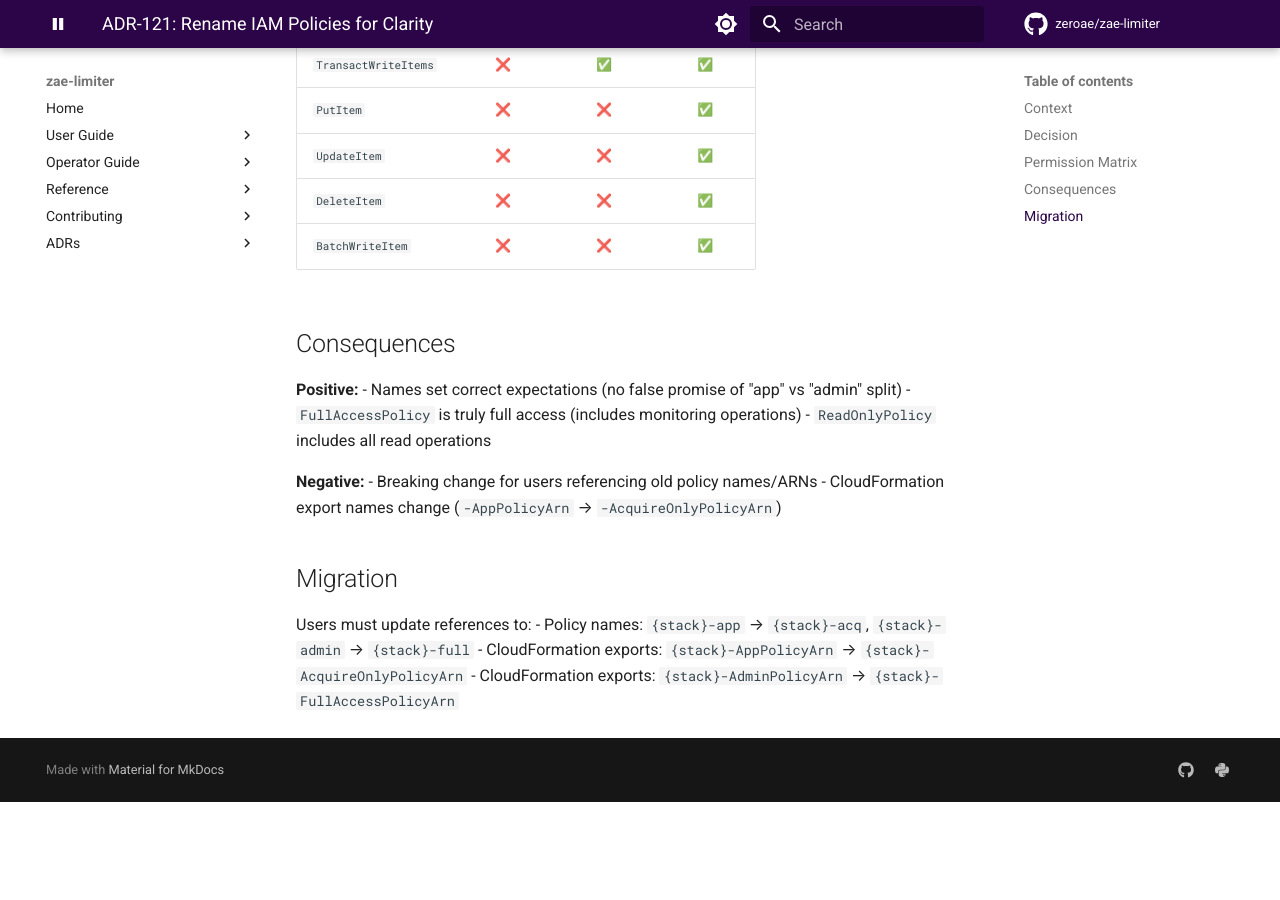
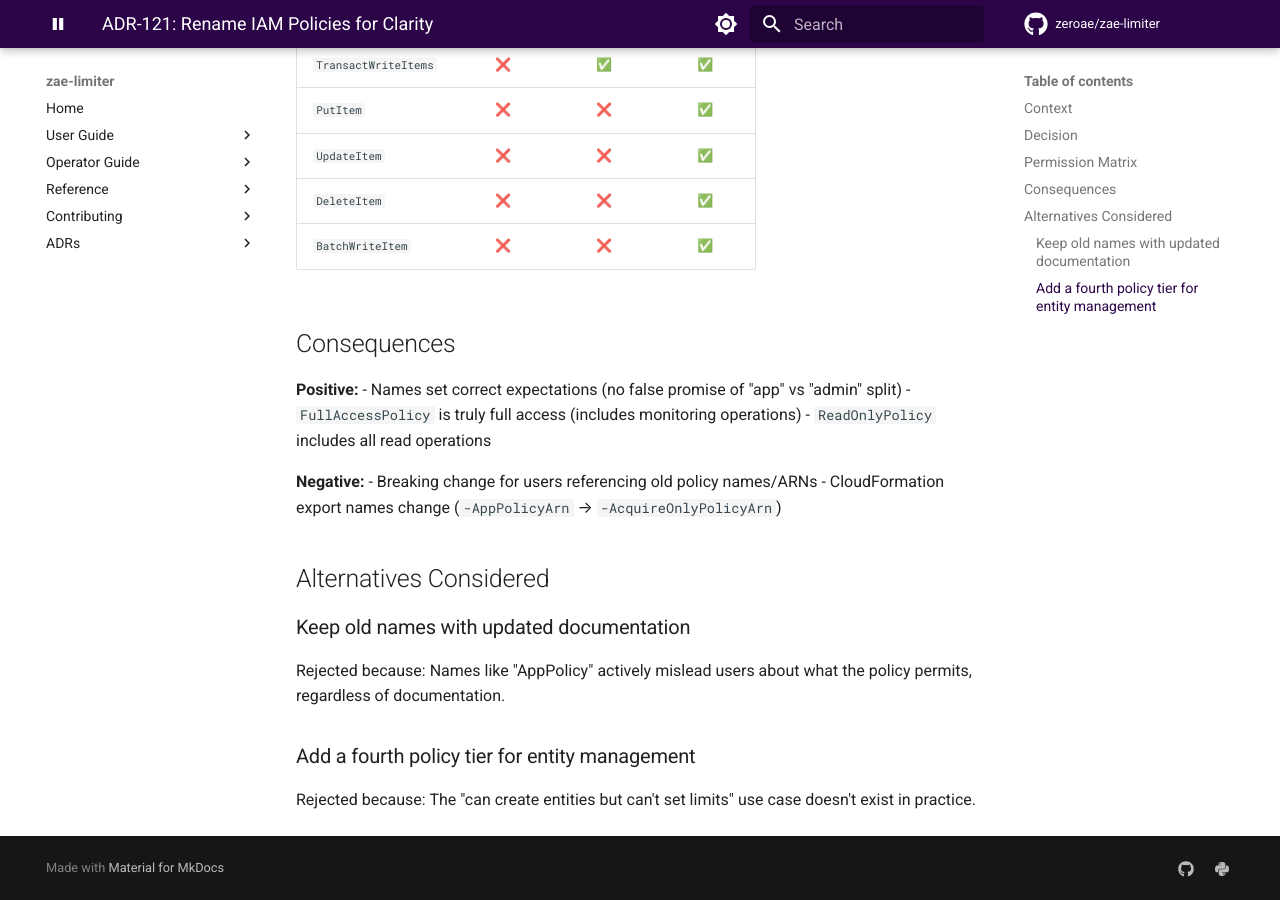
Before and after one commit to zeroae/zae-limiter, an MkDocs documentation site: the page built from docs/adr/121-policy-rename-clarity.md, in a window 1280 px wide and 900 px high, scrolled down 1287 px. Built offline with MkDocs 1.6.1 and Material for MkDocs 9.7.7, drawn with Linux system fonts in a browser that asks for light colours; comment, search, counter and statistics services are not loaded; the version menu is left out; before the commit the page ends 2089 px from its top, so only the background shows below that.

Commit message:
📝 docs(infra): replace Migration with Alternatives Considered in ADR-121
ADR-121 was missing the required Alternatives Considered section per
ADR-000 format standard. Removed the Migration section (implementation
detail already captured in Consequences) and added alternatives.

Co-Authored-By: Claude Opus 4.5 <noreply@anthropic.com>

```diff
--- a/docs/adr/121-policy-rename-clarity.md
+++ b/docs/adr/121-policy-rename-clarity.md
@@ -54,9 +54,10 @@ Additionally:
 - Breaking change for users referencing old policy names/ARNs
 - CloudFormation export names change (`-AppPolicyArn` → `-AcquireOnlyPolicyArn`)
 
-## Migration
+## Alternatives Considered
 
-Users must update references to:
-- Policy names: `{stack}-app` → `{stack}-acq`, `{stack}-admin` → `{stack}-full`
-- CloudFormation exports: `{stack}-AppPolicyArn` → `{stack}-AcquireOnlyPolicyArn`
-- CloudFormation exports: `{stack}-AdminPolicyArn` → `{stack}-FullAccessPolicyArn`
+### Keep old names with updated documentation
+Rejected because: Names like "AppPolicy" actively mislead users about what the policy permits, regardless of documentation.
+
+### Add a fourth policy tier for entity management
+Rejected because: The "can create entities but can't set limits" use case doesn't exist in practice.
```
